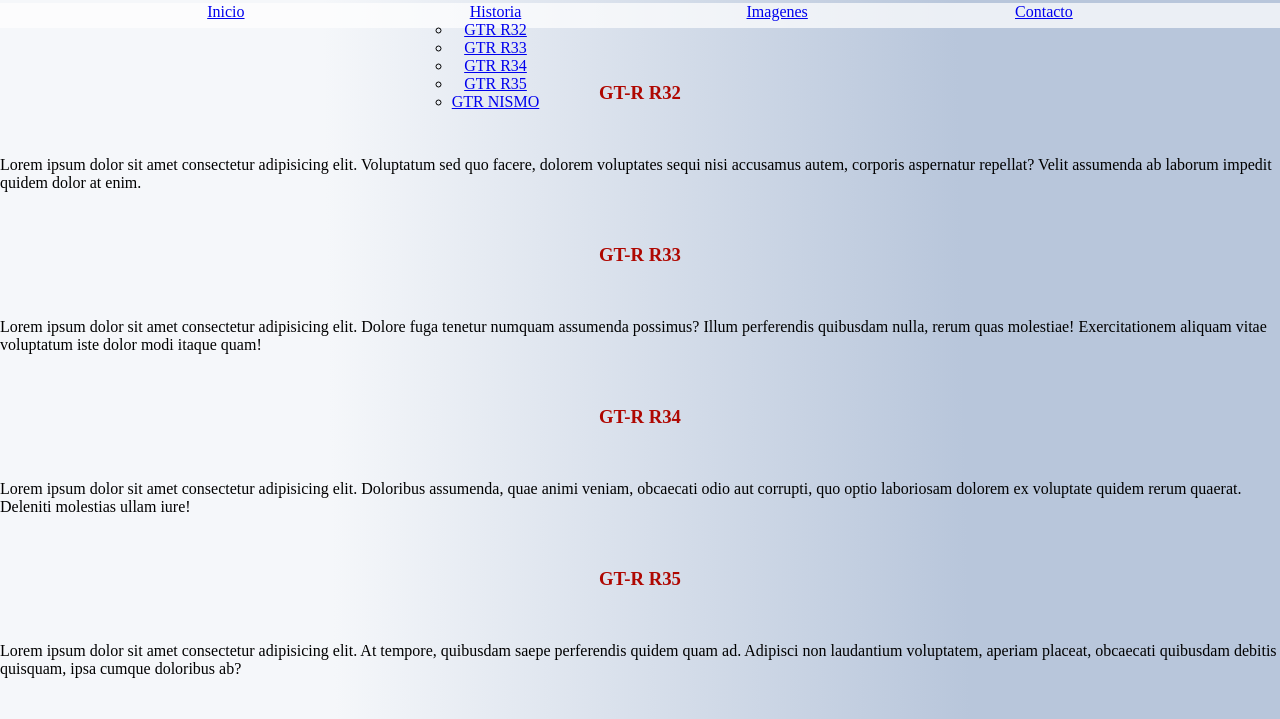
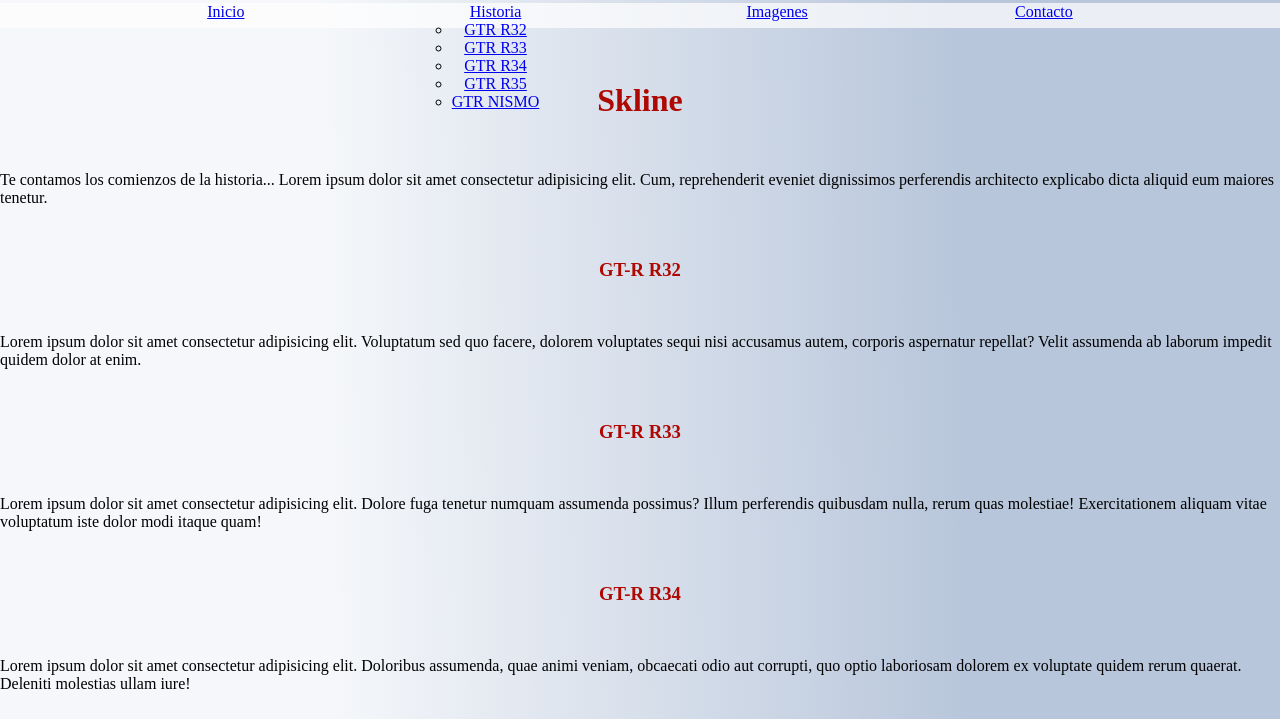
Before and after one commit to JoniAlonso/2daEntrega, a plain HTML site: page views/historia.html in a window 1280 px wide. Shown: the part 81-800 px from the top of the page. Drawn offline with Linux system fonts and the light colour scheme; files that its build step writes are made by us from their sources; a web font is replaced by a local one.

Commit message:
agregue historia

```diff
--- a/views/historia.html
+++ b/views/historia.html
@@ -32,7 +32,13 @@
                 </ul>
             </nav>
     </header>
-    <section class="section1">
+    <section class="section 1">
+        <H2>Skline</H2>
+        <div>
+            <p>Te contamos los comienzos de la historia... Lorem ipsum dolor sit amet consectetur adipisicing elit. Cum, reprehenderit eveniet dignissimos perferendis architecto explicabo dicta aliquid eum maiores tenetur.</p>
+        </div>
+    </section>
+    <section class="section2">
         <h3> GT-R R32</h3>
         <P>Lorem ipsum dolor sit amet consectetur adipisicing elit. Voluptatum sed quo facere, dolorem voluptates sequi nisi accusamus autem, corporis aspernatur repellat? Velit assumenda ab laborum impedit quidem dolor at enim.</P>
 
```
Also changed, not shown: views/contacto.html (+1 -1 lines).
